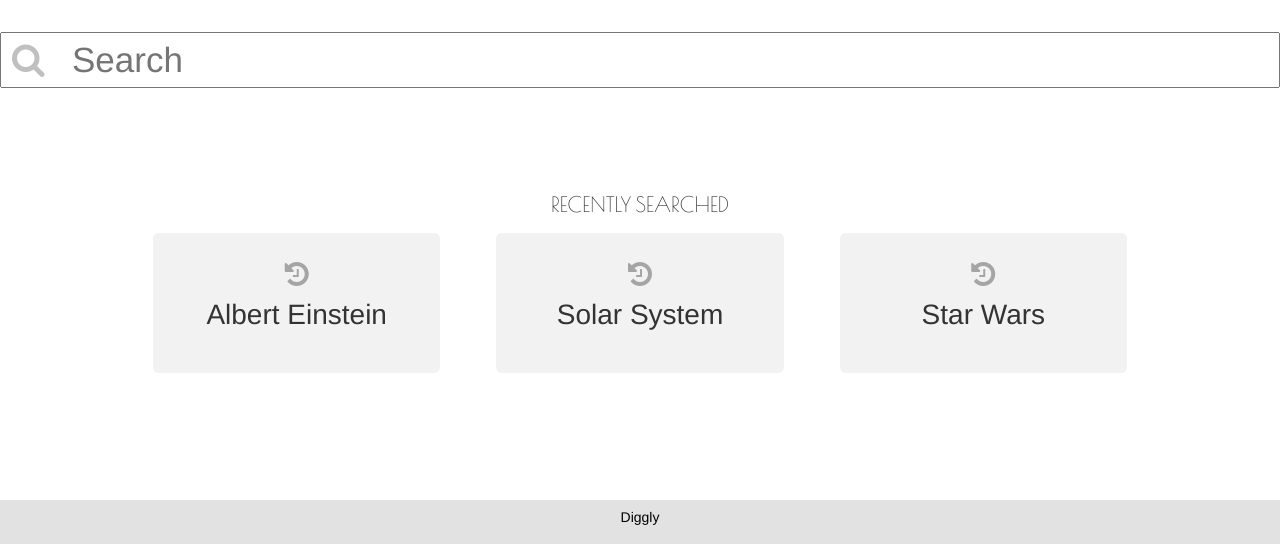
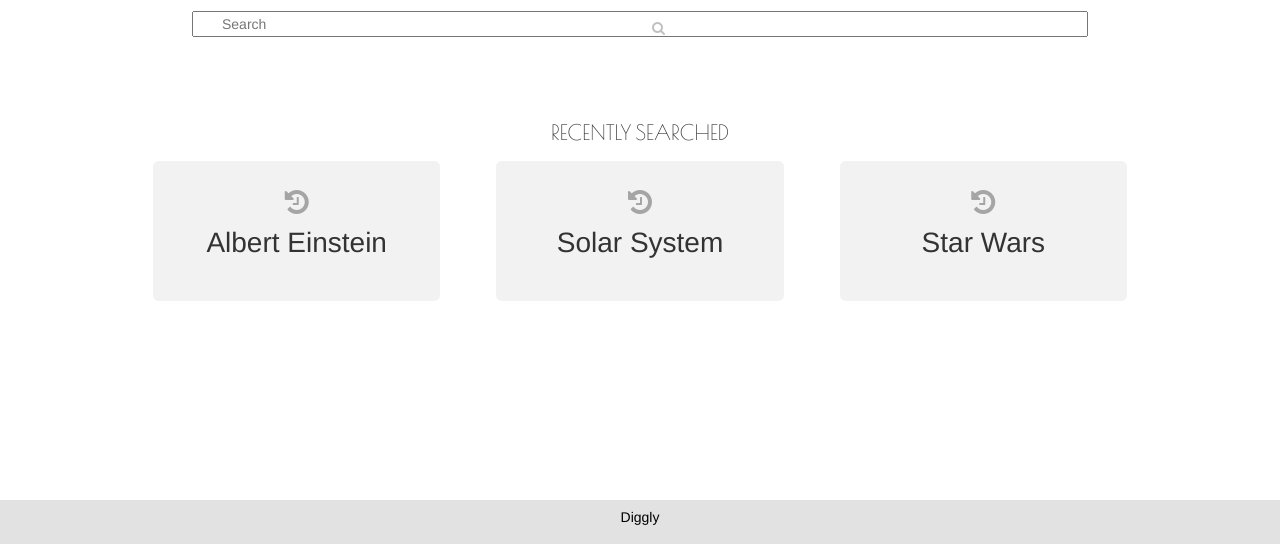
Before and after one commit to WikiDiggly/Diggly, a website: page index.html in a window 1280 px wide. Shown: the part 256-800 px from the top of the page. Drawn offline with nearby package versions, Linux system fonts and the light colour scheme.

Commit message:
centering search

```diff
--- a/index.html
+++ b/index.html
@@ -27,7 +27,7 @@
 
         <img src="imgs/Logo.png" alt="" class="logo">
 
-        <div class="search-container">
+        <div class="search-container center">
             <span class="fa fa-search"></span>
             <input type="text" placeholder="Search" class="searchBar">
             <ul class="results"></ul>
--- a/libs/search/search.css
+++ b/libs/search/search.css
@@ -1,6 +1,7 @@
 .searchBar {
     width: 100%;
     padding-left: 2em;
+    display: block;
 }
 
 .results {
--- a/main.css
+++ b/main.css
@@ -1,5 +1,9 @@
 body {
   background-color: white;
+}
+
+.center {
+  margin: 0 auto;
 }
 
 .header {
@@ -21,9 +25,10 @@ body {
 }
 
 .search-container {
+  width: 70%;
   padding: 1em 0em;
   text-align: center;
-  font-size: 2.5em;
+  font-size: 1em;
 }
 .search-container .fa-search {
   opacity: 0.3;
```
